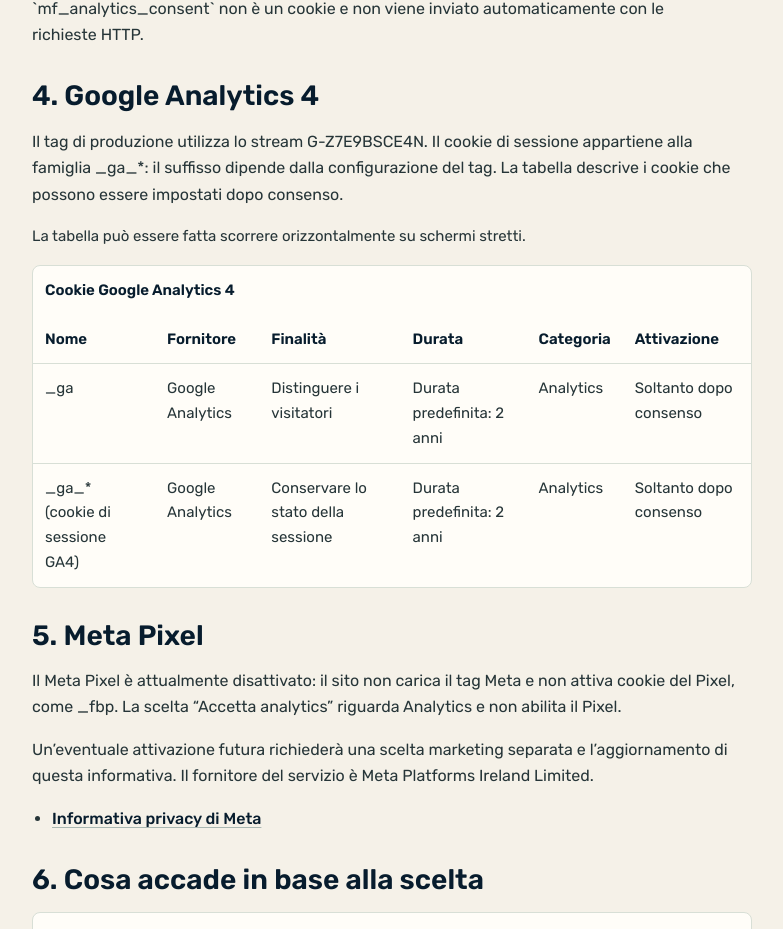
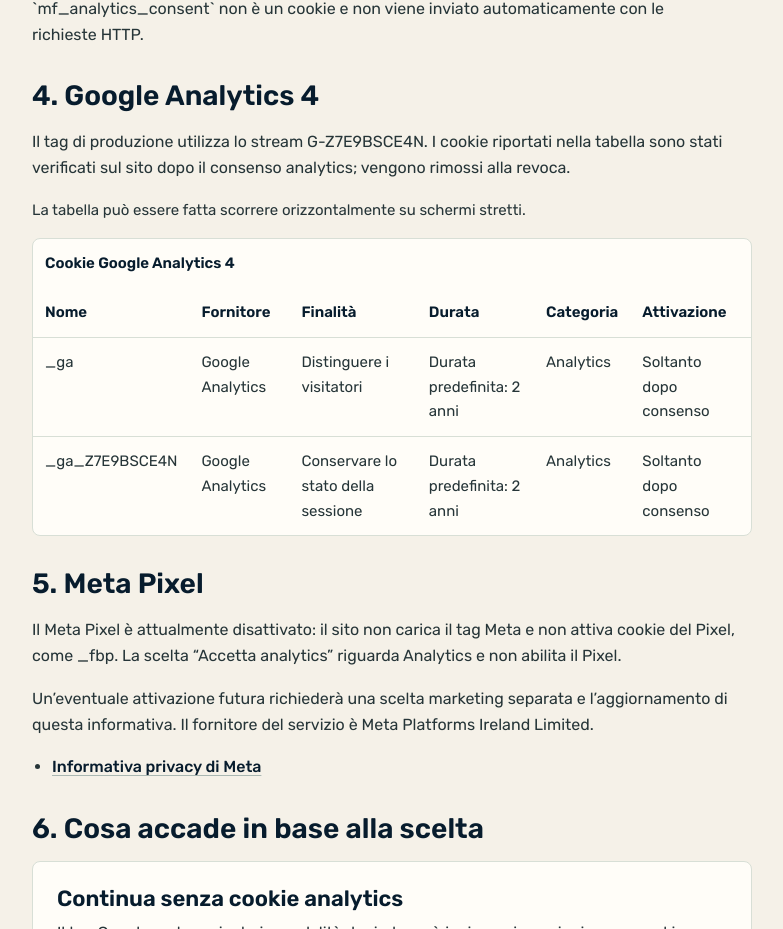
Before and after one commit to MorenoFunari/moreno-funari-website, a Next.js app: page /cookie-policy in a window 1280 px wide. Shown: the part 1051-1980 px from the top of the page, without its empty margins (72-855 px from the left). Built offline with nearby package versions, Linux system fonts and the light colour scheme; no server answers.

Commit message:
Record production cookie names verified through consent and revocation

```diff
--- a/src/app/cookie-policy/page.tsx
+++ b/src/app/cookie-policy/page.tsx
@@ -103,10 +103,8 @@ export default function CookiePolicyPage() {
 
           <section className={styles.section}>
             <h2 className={styles.sectionTitle}>4. Google Analytics 4</h2>
-            <p>Il tag di produzione utilizza lo stream G-Z7E9BSCE4N. Il cookie
-              di sessione appartiene alla famiglia _ga_*: il suffisso dipende
-              dalla configurazione del tag. La tabella descrive i cookie che
-              possono essere impostati dopo consenso.</p>
+            <p>Il tag di produzione utilizza lo stream G-Z7E9BSCE4N. I cookie riportati nella tabella sono stati verificati sul sito
+              dopo il consenso analytics; vengono rimossi alla revoca.</p>
             <p className={styles.tableHint} id="analytics-table-hint">
               La tabella può essere fatta scorrere orizzontalmente su schermi
               stretti.
@@ -139,7 +137,7 @@ export default function CookiePolicyPage() {
                     <td>Soltanto dopo consenso</td>
                   </tr>
                   <tr>
-                    <td>_ga_* (cookie di sessione GA4)</td>
+                    <td>_ga_Z7E9BSCE4N</td>
                     <td>Google Analytics</td>
                     <td>Conservare lo stato della sessione</td>
                     <td>Durata predefinita: 2 anni</td>
```
Also changed, not shown: 1 other file (tests, documents, lock files or other folders).
